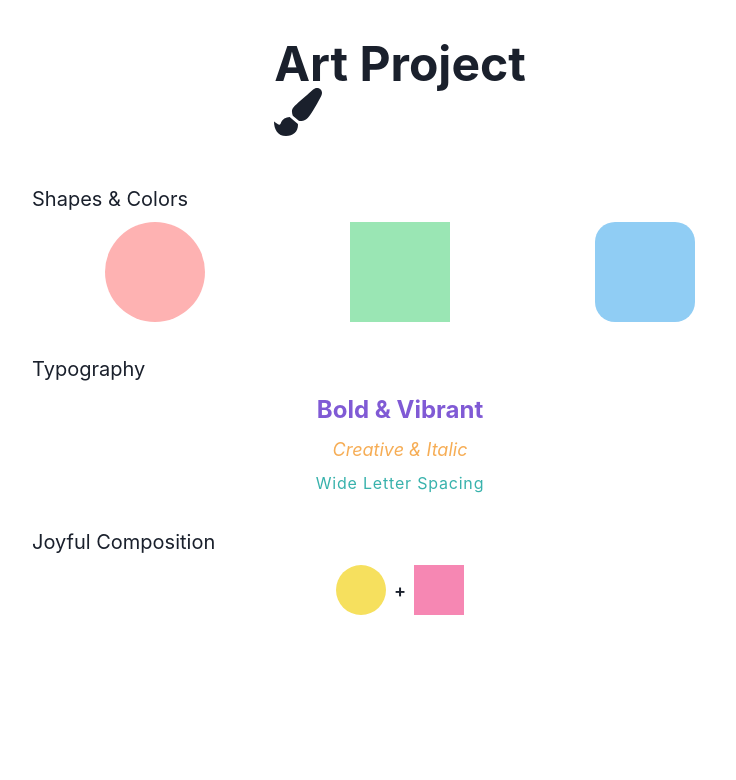
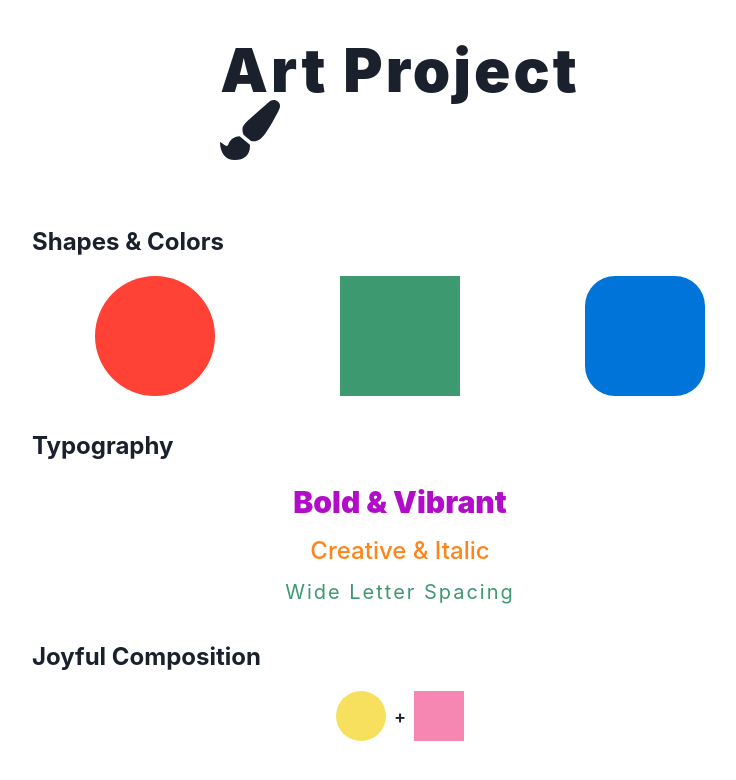
Before and after one commit to GPT-Engineer-App/joyous-visuals, a React (Vite) app: page / in a window 1280 px wide. Shown: the top 780 px of the page, without its empty margins (240-976 px from the left). Built offline with nearby package versions, Linux system fonts and the light colour scheme.

Commit message:
Updated the art project with a more modern, vibrant color scheme, bolder typography, and simplified layout inspired by colortyper.com. Added subtle animations for shapes.
Prompt: Make it more modern and appealing by taking art directions from below website: https://colortyper.com/

```diff
--- a/src/main.jsx
+++ b/src/main.jsx
@@ -5,9 +5,11 @@ import { ChakraProvider, extendTheme } from "@chakra-ui/react";
 
 const colors = {
   brand: {
-    900: "#1a365d",
-    800: "#153e75",
-    700: "#2a69ac",
+    900: "#FF4136",
+    800: "#FF851B",
+    700: "#3D9970",
+    600: "#0074D9",
+    500: "#B10DC9",
   },
 };
 
@@ -18,5 +20,5 @@ ReactDOM.createRoot(document.getElementById("root")).render(
     <ChakraProvider theme={theme}>
       <App />
     </ChakraProvider>
-  </React.StrictMode>
+  </React.StrictMode>,
 );
--- a/src/pages/Index.jsx
+++ b/src/pages/Index.jsx
@@ -1,4 +1,4 @@
-import { Box, Circle, Container, Flex, Heading, Square, Text, VStack } from "@chakra-ui/react";
+import { Box, Circle, Container, Flex, Heading, keyframes, Square, Text, VStack } from "@chakra-ui/react";
 import { FaPaintBrush } from "react-icons/fa";
 
 const Index = () => {
@@ -6,38 +6,38 @@ const Index = () => {
     <Container maxW="container.md" py={10}>
       <VStack spacing={8} align="stretch">
         <Flex justifyContent="center">
-          <Heading as="h1" size="2xl" mb={4}>
+          <Heading as="h1" size="3xl" mb={8} fontWeight="black" letterSpacing="wider">
             Art Project <FaPaintBrush />
           </Heading>
         </Flex>
         <Box>
-          <Text fontSize="xl" mb={2}>
+          <Text fontSize="2xl" mb={4} fontWeight="bold">
             Shapes & Colors
           </Text>
           <Flex justify="space-around">
-            <Circle size="100px" bg="red.200" />
-            <Square size="100px" bg="green.200" />
-            <Box height="100px" width="100px" bg="blue.200" borderRadius="20px" />
+            <Circle size="120px" bg="brand.900" />
+            <Square size="120px" bg="brand.700" />
+            <Box height="120px" width="120px" bg="brand.600" borderRadius="30px" />
           </Flex>
         </Box>
         <Box>
-          <Text fontSize="xl" mb={2}>
+          <Text fontSize="2xl" mb={4} fontWeight="bold">
             Typography
           </Text>
           <VStack>
-            <Text fontSize="2xl" fontWeight="bold" color="purple.500">
+            <Text fontSize="3xl" fontWeight="black" color="brand.500">
               Bold & Vibrant
             </Text>
-            <Text fontSize="lg" fontStyle="italic" color="orange.300">
+            <Text fontSize="2xl" fontWeight="medium" color="brand.800">
               Creative & Italic
             </Text>
-            <Text fontSize="md" letterSpacing="wider" color="teal.400">
+            <Text fontSize="xl" letterSpacing="widest" color="brand.700">
               Wide Letter Spacing
             </Text>
           </VStack>
         </Box>
         <Box>
-          <Text fontSize="xl" mb={2}>
+          <Text fontSize="2xl" mb={4} fontWeight="bold">
             Joyful Composition
           </Text>
           <Flex align="center" justify="center">
```
